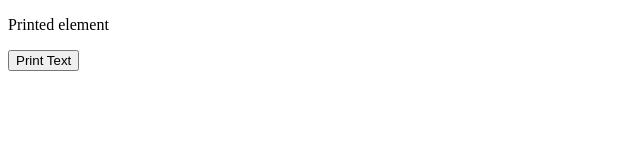
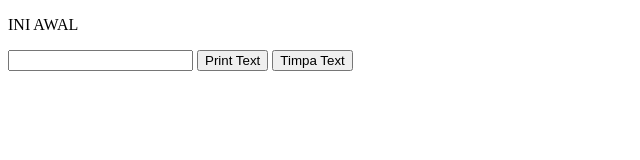
Before and after one commit to PT-Dimata-Sora-Jayate/dimata-module, a plain HTML site: page html/html-dom/codes/index.html in a window 1280 px wide. Both pictures are taken after a click on the button "Print Text". Shown: the whole page, without its empty margins (0-640 px from the left). Drawn offline with Linux system fonts and the light colour scheme.

Commit message:
fix(add lesson)

```diff
--- a/html/html-dom/codes/index.html
+++ b/html/html-dom/codes/index.html
@@ -4,13 +4,17 @@
 		<meta charset="UTF-8" />
 		<meta name="viewport" content="width=device-width, initial-scale=1.0" />
 		<title>HTML DOM</title>
+		<link rel="stylesheet" href="./styles.css" />
 	</head>
-	<body onload="console.log('hello world')">
-		<p id="printed">Printed element</p>
+	<body>
+		<script src="./index.js" defer></script>
+		<p id="timpa" class="">INI AWAL</p>
+		<input id="printed" />
 		<button id="print-text">Print Text</button>
-		<script src="./index.js"></script>
-		<script>
-			console.log('hello world from script');
-		</script>
+		<button id="timpa-text">Timpa Text</button>
+
+		<!-- <script>
+			console.log('hello world from internal script');
+		</script> -->
 	</body>
 </html>
--- a/html/html-dom/codes/index.js
+++ b/html/html-dom/codes/index.js
@@ -1,12 +1,26 @@
-// alert('Hello from external script');
+// alert(test);
 
-// const body = document.body;
+// DRY -> Dont repeat yourself
+const body = document.body;
 
-const printText = document.body.querySelector('#print-text');
+// body.addEventListener('keypress', (event) => {
+// 	if (event.key === 'Enter') {
+// 		alert('BODY PRESS');
+// 	}
+// });
 
-const printed = document.body.querySelector('#printed');
-console.log(printed.textContent);
+const printText = body.querySelector('#print-text');
+
+const printed = body.querySelector('#printed');
 
 printText.addEventListener('click', () => {
-	alert(printed.textContent);
+	timpa.classList.remove('hidden');
 });
+
+const timpa = body.querySelector('#timpa');
+
+const buttonTimpa = body.querySelector('#timpa-text');
+
+buttonTimpa.addEventListener('click', () => {
+	timpa.classList.add('hidden');
+});
--- /dev/null
+++ b/html/html-dom/codes/styles.css
@@ -0,0 +1,6 @@
+* {
+}
+
+.hidden {
+	background-color: red;
+}
```
